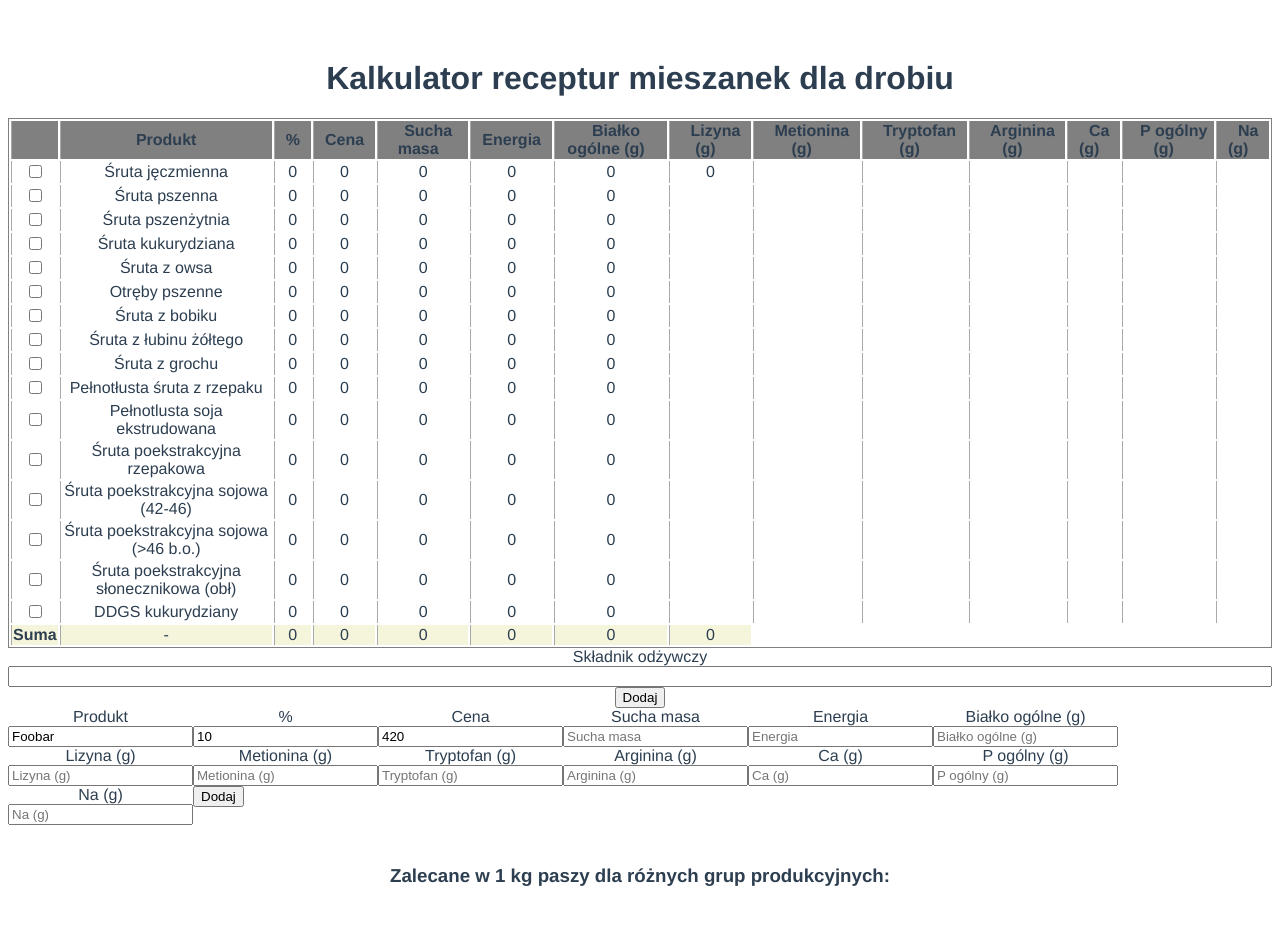
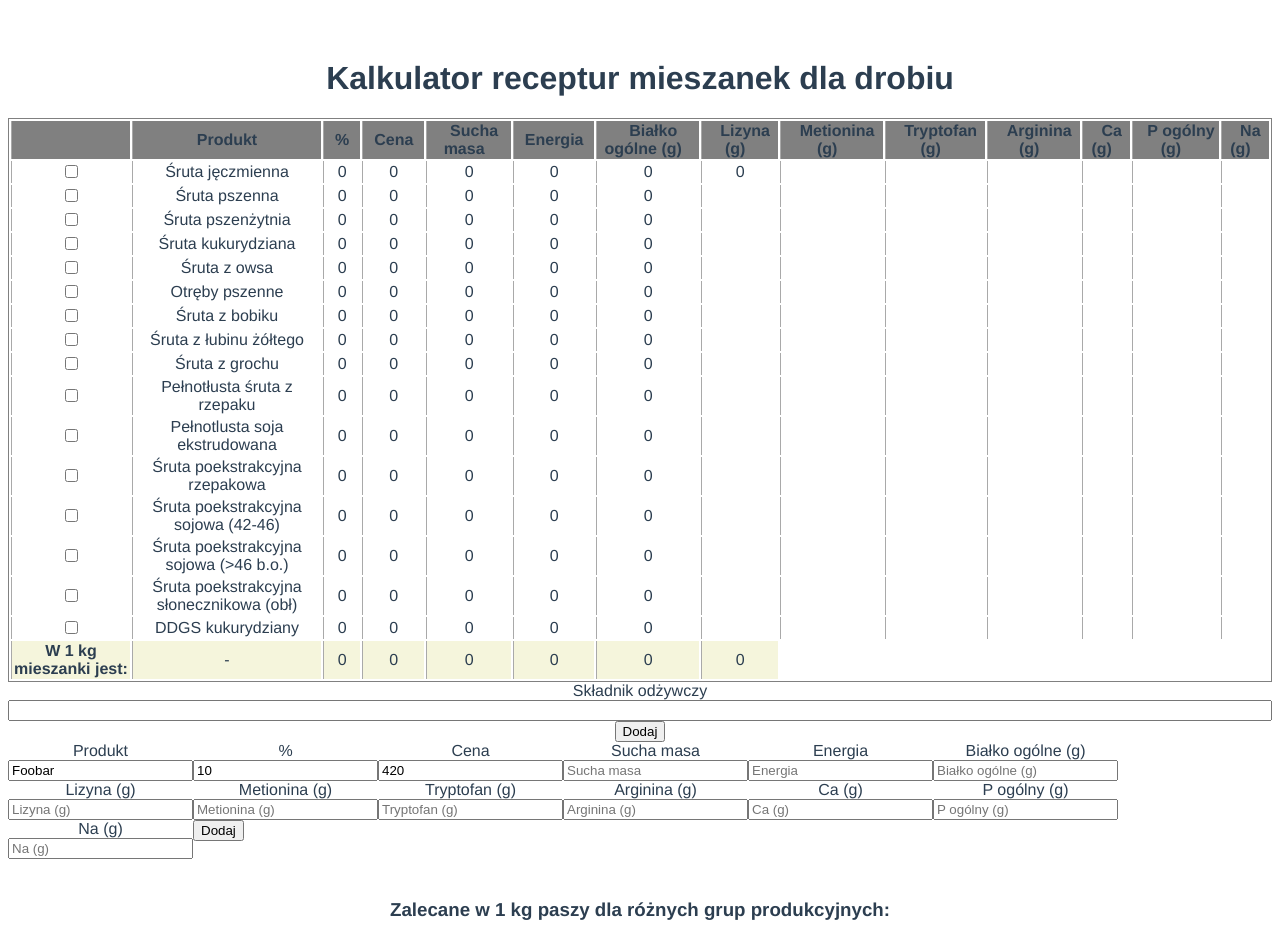
Before and after one commit to lemcz/sggw-poultry-forage-calculator, a Vue app: page / in a window 1280 px wide. Before the commit the page ends 895 px from the top, so only its background shows below. Built offline with nearby package versions, Linux system fonts and the light colour scheme.

Commit message:
feat: Improve sum calculations and product adding

```diff
--- a/src/components/foodItemTable/FoodItemTable.vue
+++ b/src/components/foodItemTable/FoodItemTable.vue
@@ -28,8 +28,8 @@
     </tbody>
     <tfoot>
       <tr>
-        <td><strong>Suma</strong></td>
-        <td v-for="sum in sums" v-bind:key="sum">
+        <td><strong>W 1 kg mieszanki jest: </strong></td>
+        <td v-for="(sum, index) in sums" v-bind:key="index">
           {{ sum !== undefined ? sum : '-' }}
         </td>
       </tr>
--- a/src/components/number-field/NumberField.vue
+++ b/src/components/number-field/NumberField.vue
@@ -6,7 +6,7 @@
     <input
       type="number"
       v-if="mode === Mode.Edit"
-      v-on:input="$emit('update:modelValue', $event.target.value)"
+      v-on:input="$emit('update:modelValue', parseFloat($event.target.value))"
       :value="modelValue"
       :id="property"
       :name="property"
```
